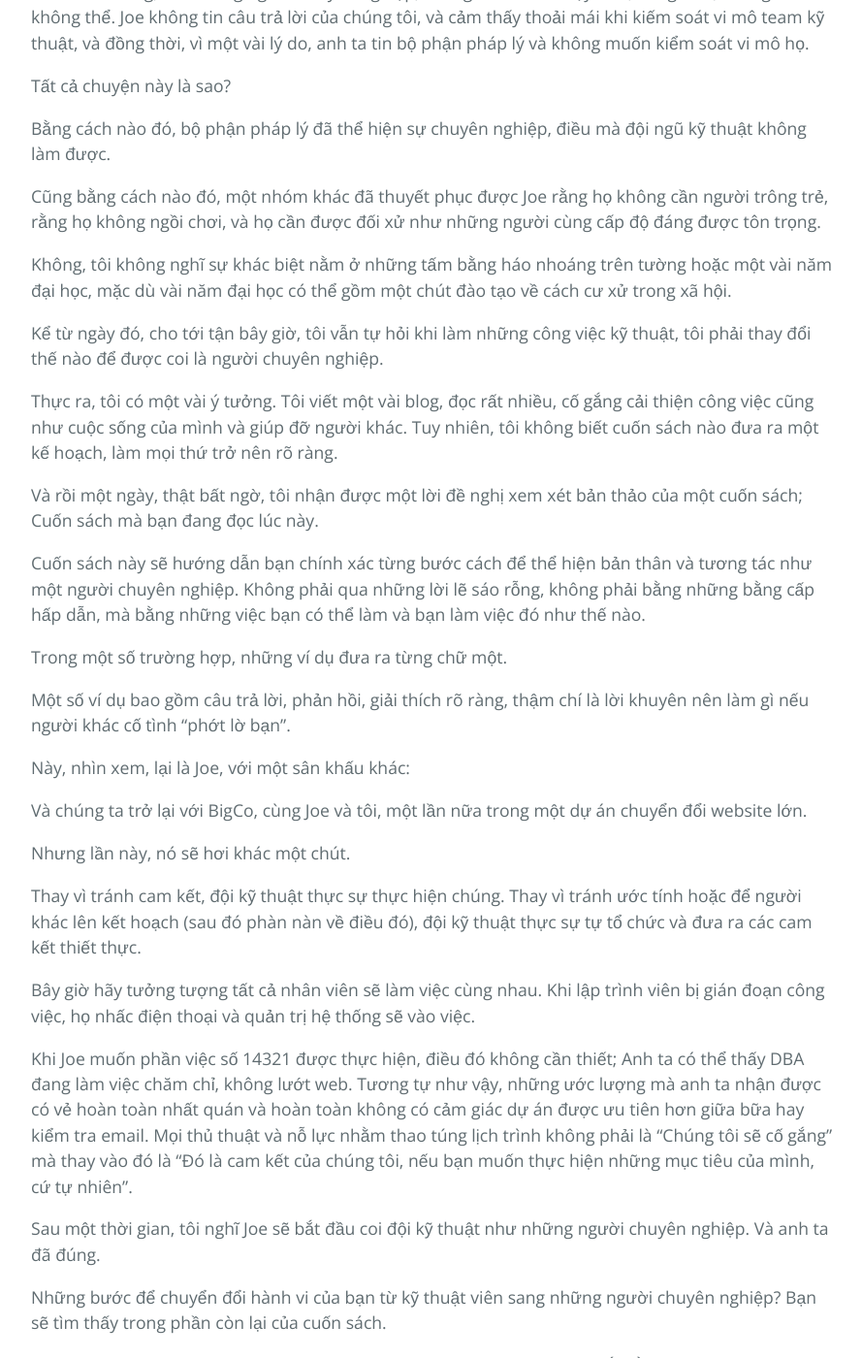
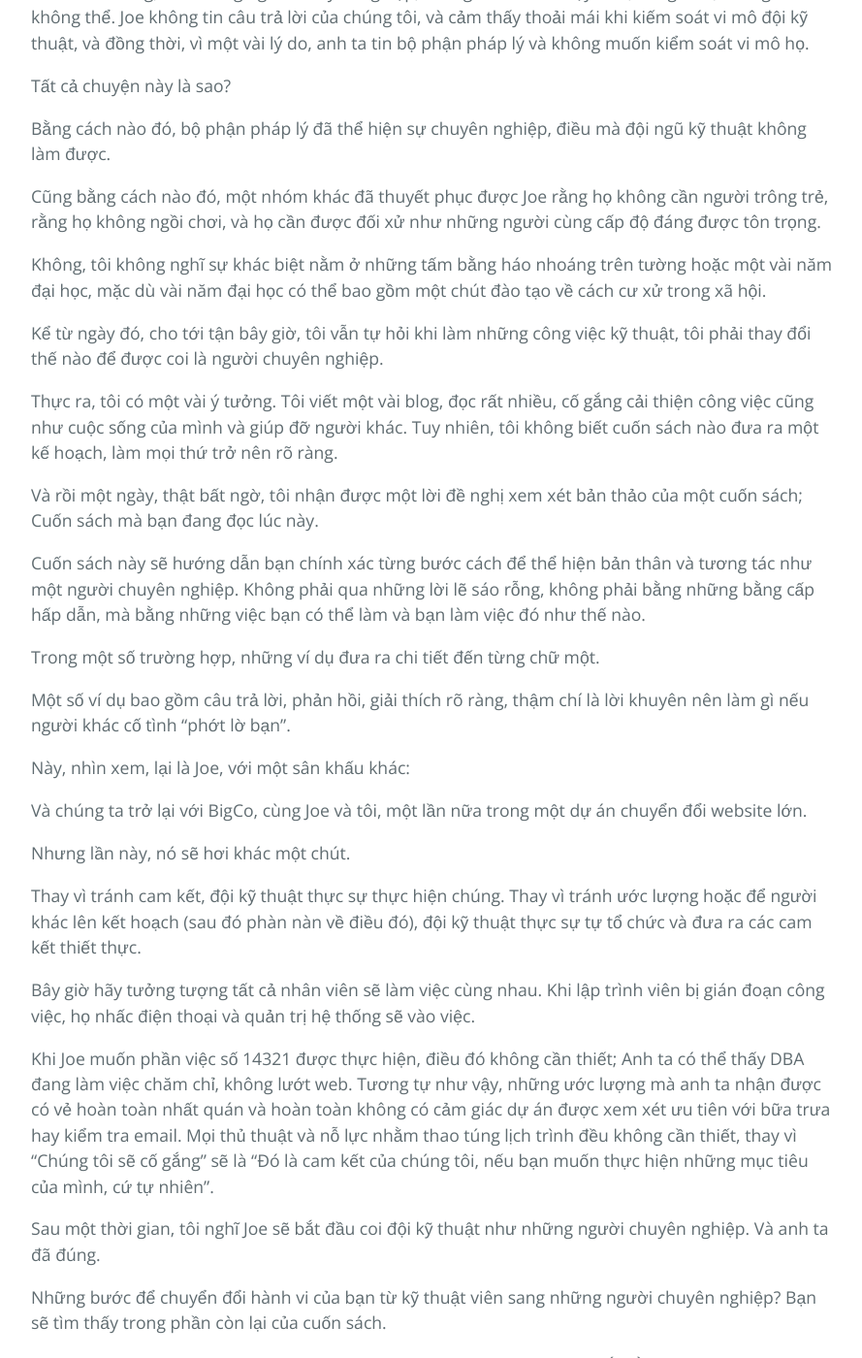
Before and after one commit to HaiBV/haibv.github.io, a Jekyll site: the page built from clean-coder/foreword.md, in a window 1280 px wide and 1400 px high, scrolled down 3388 px. Shown: the whole window at 97% size, without its empty margins (192-1081 px from the left). Built offline with Jekyll 4.4.1, drawn with Linux system fonts in a browser that asks for light colours; our own code applies the rules of GitHub Pages for plain Markdown files; some of the changed text lies outside the part shown.

Commit message:
Book - The Clean Coder - Correction

```diff
--- a/clean-coder/foreword.md
+++ b/clean-coder/foreword.md
@@ -80,11 +80,11 @@ Lúc đó, tôi đã nghĩ các thành viên trong đội kỹ thuật là nhữ
 
 Tuy nhiên giờ đây, khi nghĩ lại, tôi không chắc về điều đó.
 
-Cùng nhìn lại sự kết hợp của Batman và Robin một lần nữa, từ một góc độ khác. Tôi nghĩ rằng tôi đã động viên để team có hiệu suất tốt nhất, nhưng tôi nghi ngờ Joe đã có chiêu trò gì đó, khi ngầm cho rằng các thành viên team kỹ thuật là đối thủ của anh ta. Thử nghĩ mà xem: Tại sao cần phải chạy đôn chạy đáo, đá vào ghế và năn nỉ mọi người?
+Cùng nhìn lại sự kết hợp của Batman và Robin một lần nữa, từ một góc độ khác. Tôi nghĩ rằng tôi đã động viên để đội có hiệu suất tốt nhất, nhưng tôi nghi ngờ Joe đã có chiêu trò gì đó, khi ngầm cho rằng các thành viên đội kỹ thuật là đối thủ của anh ta. Thử nghĩ mà xem: Tại sao cần phải chạy đôn chạy đáo, đá vào ghế và năn nỉ mọi người?
 
 Chẳng lẽ chúng ta không nên hỏi nhân viên rằng khi nào thì họ làm xong, có được câu trả lời chắc chắn, và tin vào câu trả lời họ đưa ra, và không bị đốt cháy bởi niềm tin đó?
 
-Chắc chắn rằng, với những người chuyên nghiệp, chúng ta nên làm vậy... và, đồng thời, chúng ta không thể. Joe không tin câu trả lời của chúng tôi, và cảm thấy thoải mái khi kiếm soát vi mô team kỹ thuật, và đồng thời, vì một vài lý do, anh ta tin bộ phận pháp lý và không muốn kiểm soát vi mô họ.
+Chắc chắn rằng, với những người chuyên nghiệp, chúng ta nên làm vậy... và, đồng thời, chúng ta không thể. Joe không tin câu trả lời của chúng tôi, và cảm thấy thoải mái khi kiếm soát vi mô đội kỹ thuật, và đồng thời, vì một vài lý do, anh ta tin bộ phận pháp lý và không muốn kiểm soát vi mô họ.
 
 Tất cả chuyện này là sao?
 
@@ -92,7 +92,7 @@ Bằng cách nào đó, bộ phận pháp lý đã thể hiện sự chuyên ngh
 
 Cũng bằng cách nào đó, một nhóm khác đã thuyết phục được Joe rằng họ không cần người trông trẻ, rằng họ không ngồi chơi, và họ cần được đối xử như những người cùng cấp độ đáng được tôn trọng.
 
-Không, tôi không nghĩ sự khác biệt nằm ở những tấm bằng háo nhoáng trên tường hoặc một vài năm đại học, mặc dù vài năm đại học có thể gồm một chút đào tạo về cách cư xử trong xã hội.
+Không, tôi không nghĩ sự khác biệt nằm ở những tấm bằng háo nhoáng trên tường hoặc một vài năm đại học, mặc dù vài năm đại học có thể bao gồm một chút đào tạo về cách cư xử trong xã hội.
 
 Kể từ ngày đó, cho tới tận bây giờ, tôi vẫn tự hỏi khi làm những công việc kỹ thuật, tôi phải thay đổi thế nào để được coi là người chuyên nghiệp.
 
@@ -102,7 +102,7 @@ Và rồi một ngày, thật bất ngờ, tôi nhận được một lời đ
 
 Cuốn sách này sẽ hướng dẫn bạn chính xác từng bước cách để thể hiện bản thân và tương tác như một người chuyên nghiệp. Không phải qua những lời lẽ sáo rỗng, không phải bằng những bằng cấp hấp dẫn, mà bằng những việc bạn có thể làm và bạn làm việc đó như thế nào.
 
-Trong một số trường hợp, những ví dụ đưa ra từng chữ một.
+Trong một số trường hợp, những ví dụ đưa ra chi tiết đến từng chữ một.
 
 Một số ví dụ bao gồm câu trả lời, phản hồi, giải thích rõ ràng, thậm chí là lời khuyên nên làm gì nếu người khác cố tình "phớt lờ bạn".
 
@@ -112,11 +112,11 @@ Và chúng ta trở lại với BigCo, cùng Joe và tôi, một lần nữa tro
 
 Nhưng lần này, nó sẽ hơi khác một chút.
 
-Thay vì tránh cam kết, đội kỹ thuật thực sự thực hiện chúng. Thay vì tránh ước tính hoặc để người khác lên kết hoạch (sau đó phàn nàn về điều đó), đội kỹ thuật thực sự tự tổ chức và đưa ra các cam kết thiết thực.
+Thay vì tránh cam kết, đội kỹ thuật thực sự thực hiện chúng. Thay vì tránh ước lượng hoặc để người khác lên kết hoạch (sau đó phàn nàn về điều đó), đội kỹ thuật thực sự tự tổ chức và đưa ra các cam kết thiết thực.
 
 Bây giờ hãy tưởng tượng tất cả nhân viên sẽ làm việc cùng nhau. Khi lập trình viên bị gián đoạn công việc, họ nhấc điện thoại và quản trị hệ thống sẽ vào việc.
 
-Khi Joe muốn phần việc số 14321 được thực hiện, điều đó không cần thiết; Anh ta có thể thấy DBA đang làm việc chăm chỉ, không lướt web. Tương tự như vậy, những ước lượng mà anh ta nhận được có vẻ hoàn toàn nhất quán và hoàn toàn không có cảm giác dự án được ưu tiên hơn giữa bữa hay kiểm tra email. Mọi thủ thuật và nỗ lực nhằm thao túng lịch trình không phải là "Chúng tôi sẽ cố gắng" mà thay vào đó là "Đó là cam kết của chúng tôi, nếu bạn muốn thực hiện những mục tiêu của mình, cứ tự nhiên".
+Khi Joe muốn phần việc số 14321 được thực hiện, điều đó không cần thiết; Anh ta có thể thấy DBA đang làm việc chăm chỉ, không lướt web. Tương tự như vậy, những ước lượng mà anh ta nhận được có vẻ hoàn toàn nhất quán và hoàn toàn không có cảm giác dự án được xem xét ưu tiên với bữa trưa hay kiểm tra email. Mọi thủ thuật và nỗ lực nhằm thao túng lịch trình đều không cần thiết, thay vì "Chúng tôi sẽ cố gắng" sẽ là "Đó là cam kết của chúng tôi, nếu bạn muốn thực hiện những mục tiêu của mình, cứ tự nhiên".
 
 Sau một thời gian, tôi nghĩ Joe sẽ bắt đầu coi đội kỹ thuật như những người chuyên nghiệp. Và anh ta đã đúng.
 
```
